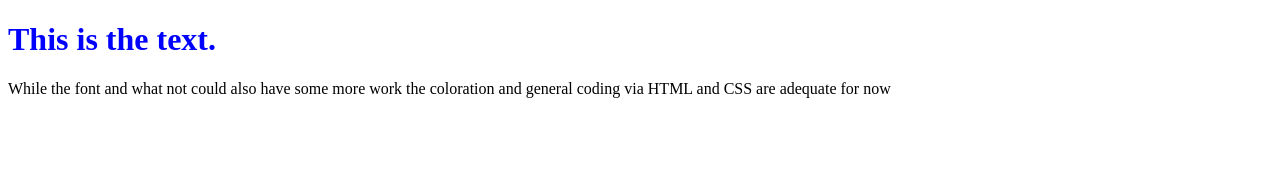
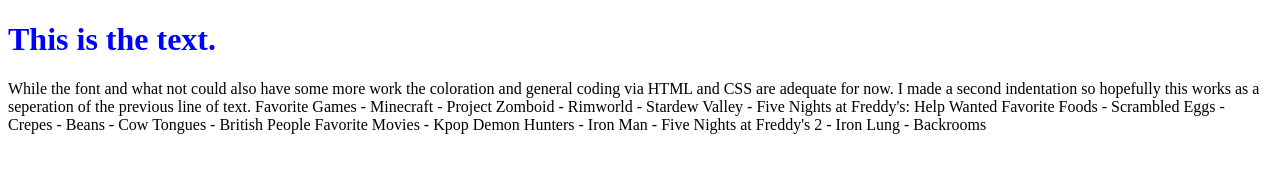
Before and after one commit to TripleThreatSahur/TripleThreatSahur.github.io, a plain HTML site: page index.html in a window 1280 px wide. Drawn offline with Linux system fonts and the light colour scheme.

Commit message:
Created lists due to request and experimentation.

```diff
--- a/index.html
+++ b/index.html
@@ -7,6 +7,31 @@
 </head>
 <body>
         <h1>This is the text.</h1>
-<p>While the font and what not could also have some more work the coloration and general coding via HTML and CSS are adequate for now </p>
+<p>While the font and what not could also have some more work the coloration and general coding via HTML and CSS are adequate for now.
+
+    I made a second indentation so hopefully this works as a seperation of the previous line of text.
+
+    Favorite Games
+    - Minecraft
+    - Project Zomboid
+    - Rimworld
+    - Stardew Valley
+    - Five Nights at Freddy's: Help Wanted
+
+    Favorite Foods
+    - Scrambled Eggs
+    - Crepes
+    - Beans
+    - Cow Tongues
+    - British People
+
+    Favorite Movies
+    - Kpop Demon Hunters
+    - Iron Man
+    - Five Nights at Freddy's 2
+    - Iron Lung
+    - Backrooms
+
+</p>
 </body>
 </html>
```
